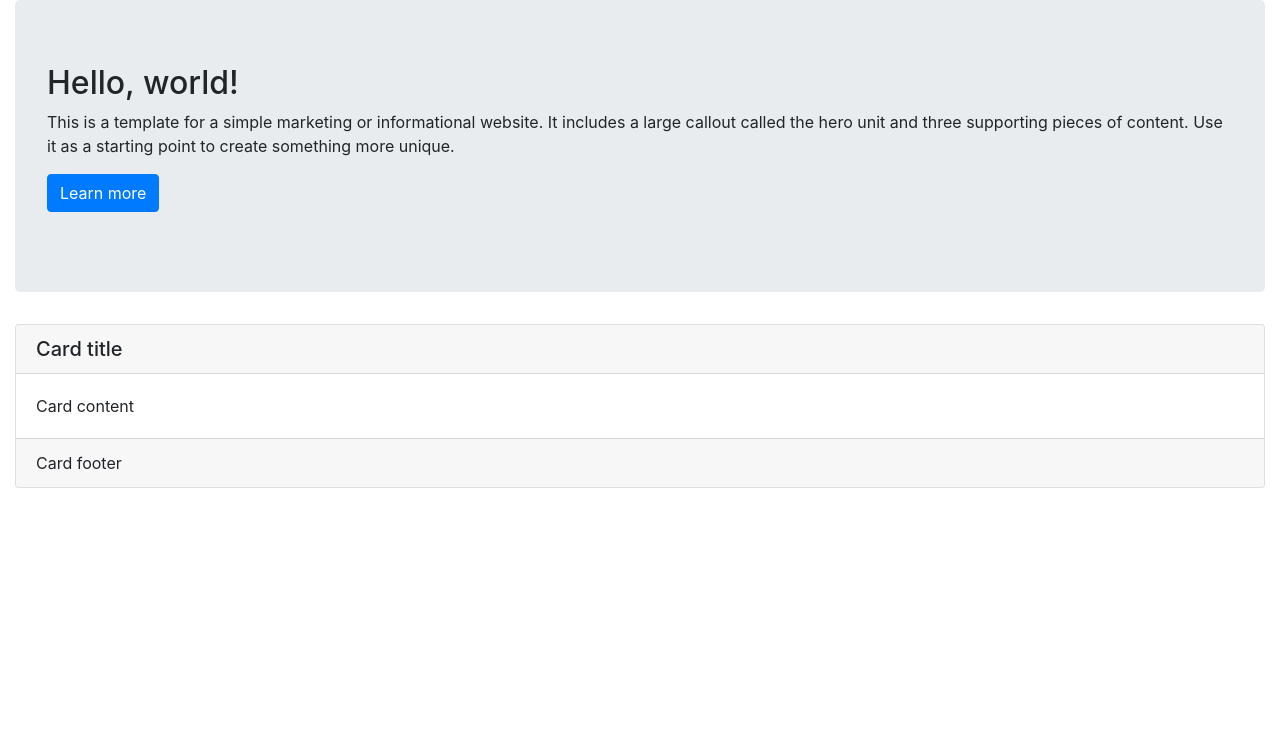
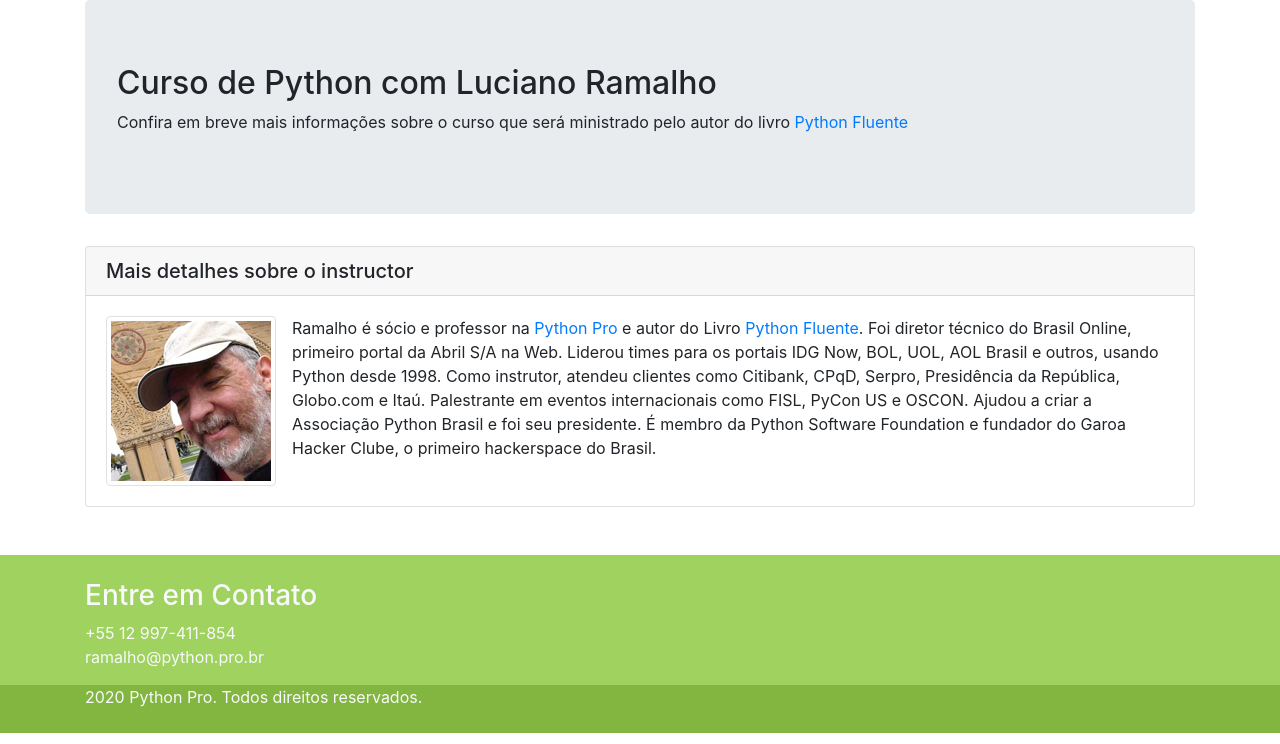
Before and after one commit to RamiroAlvaro/python_pro_br, a Django app: page / in a window 1280 px wide. Shown: the part 56-800 px from the top of the page. Run offline with Django 3.2, Linux system fonts and the light colour scheme; some libraries are stand-ins or nearby versions.

Commit message:
Creada landing page

```diff
--- a/pypro/base/static/css/style.css
+++ b/pypro/base/static/css/style.css
@@ -1 +1,7 @@
-# Empty CSS file for your own CSS
+.main-footer{
+    background-color: #9fd25f;
+}
+
+.rights{
+    background-color: #82b641;
+}
--- a/pypro/base/templates/base/home.html
+++ b/pypro/base/templates/base/home.html
@@ -10,7 +10,7 @@
 
     <meta name="description" content="Página do curso Python Pro">
     <meta name="author" content="Ramiro Alvaro">
-
+    <link rel="icon" type="image/png" href="{% static 'img/favicon.png' %}">
     <link href="{% static 'css/bootstrap.min.css' %}" rel="stylesheet">
     <link href="{% static 'css/style.css' %}" rel="stylesheet">
 
@@ -32,36 +32,46 @@
     </div>
 </nav>
 
-<div class="container-fluid">
+<div class="container">
     <div class="row">
         <div class="col-md-12">
 
             <div class="jumbotron">
                 <h2>
-                    Hello, world!
+                    Curso de Python com Luciano Ramalho
                 </h2>
                 <p>
-                    This is a template for a simple marketing or informational website. It includes a large callout
-                    called the hero unit and three supporting pieces of content. Use it as a starting point to create
-                    something more unique.
-                </p>
-                <p>
-                    <a class="btn btn-primary btn-large" href="#">Learn more</a>
+                    Confira em breve mais informações sobre o curso que será ministrado pelo autor do livro
+                    <a href="https://novatec.com.br/livros/pythonfluente/" target="_blank">Python Fluente</a>
                 </p>
             </div>
             <div class="row">
                 <div class="col-md-12">
                     <div class="card">
                         <h5 class="card-header">
-                            Card title
+                            Mais detalhes sobre o instructor
                         </h5>
                         <div class="card-body">
                             <p class="card-text">
-                                Card content
+                                <img src="{% static 'img/luciano-ramalho.png' %}" alt="Foto de Luciano Ramalho"
+                                     class="img-thumbnail float-left mr-3">
+                                Ramalho é sócio e professor na <a href="https://www.python.pro.br">Python Pro</a> e
+                                autor do
+                                Livro
+                                <a href="https://novatec.com.br/livros/pythonfluente/" target="_blank">Python
+                                    Fluente</a>.
+                                Foi diretor técnico do Brasil Online, primeiro portal da Abril S/A na Web.
+                                Liderou times para os portais IDG Now, BOL, UOL, AOL Brasil e outros, usando Python
+                                desde
+                                1998.
+                                Como instrutor, atendeu clientes como Citibank, CPqD, Serpro, Presidência da República,
+                                Globo.com e Itaú. Palestrante em eventos internacionais como FISL, PyCon US e OSCON.
+                                Ajudou
+                                a
+                                criar a Associação Python Brasil e foi seu presidente. É membro da Python Software
+                                Foundation e
+                                fundador do Garoa Hacker Clube, o primeiro hackerspace do Brasil.
                             </p>
-                        </div>
-                        <div class="card-footer">
-                            Card footer
                         </div>
                     </div>
                 </div>
@@ -70,6 +80,30 @@
     </div>
 </div>
 
+<footer class="main-footer mt-5 pt-4 text-light">
+    <div class="container">
+        <div class="row">
+            <div class="col">
+                <h3>Entre em Contato</h3>
+                <address>
+                    <a href="tel:+5512997411854" class="text-light">+55 12 997-411-854</a>
+                    <br/>
+                    <a href="mailto:ramalho@python.pro.br" class="text-light">ramalho@python.pro.br</a>
+                </address>
+            </div>
+        </div>
+    </div>
+    <div class="rights pb-4">
+    <div class="container">
+        <div class="row">
+            <div class="col">
+                {% now 'Y' %} Python Pro. Todos direitos reservados.
+            </div>
+        </div>
+    </div>
+    </div>
+</footer>
+
 <script src="{% static 'js/jquery.min.js' %}"></script>
 <script src="{% static 'js/bootstrap.min.js' %}"></script>
 <script src="{% static 'js/scripts.js' %}"></script>
```
Also changed, not shown: pypro/base/static/img/favicon.png (added), pypro/base/static/img/luciano-ramalho.png (added).
